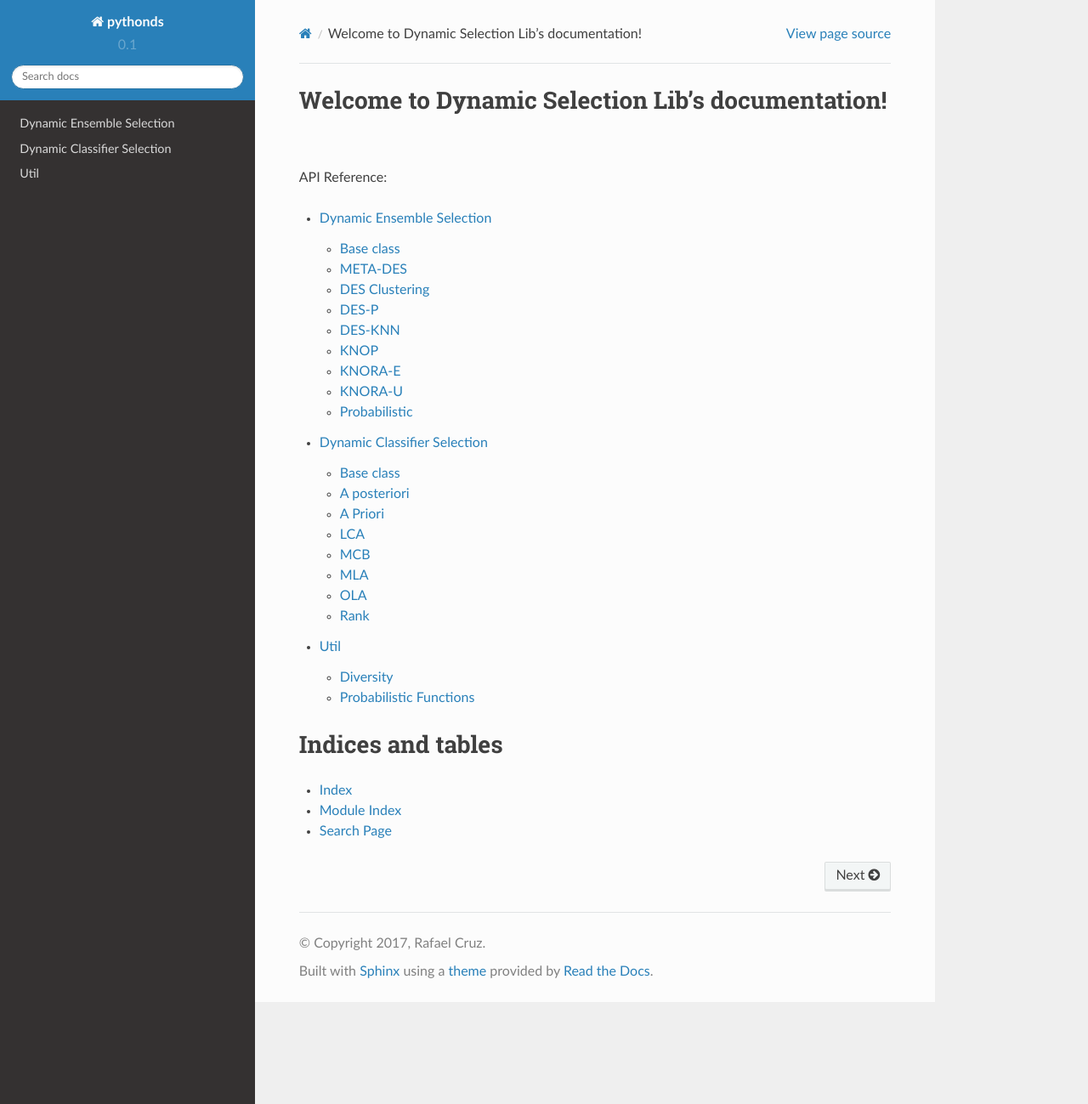
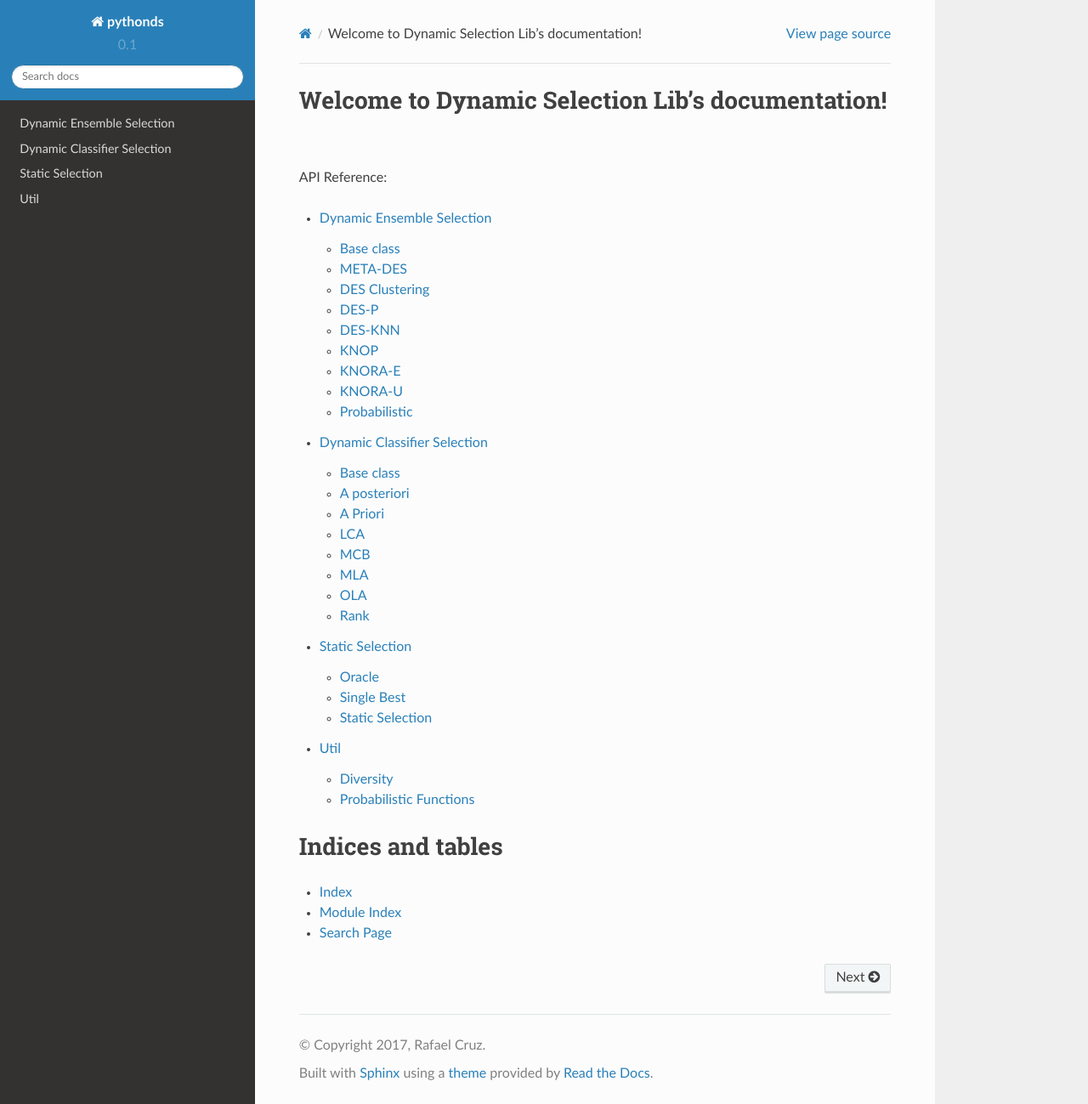
Before and after one commit to scikit-learn-contrib/DESlib, a Sphinx documentation site: the page built from docs/index.rst, in a window 1280 px wide and 1299 px high. Shown: the whole window at 85% size. Built offline with Sphinx 7.4.7 and the Read the Docs theme 2.0.0, drawn with Linux system fonts in a browser that asks for light colours; pages that are not in the unit, such as notebooks, are missing from menus.

Commit message:
Adding the documentation of the static module (issue #16)

```diff
--- a/docs/index.rst
+++ b/docs/index.rst
@@ -8,6 +8,7 @@ API Reference:
 
     modules/des
     modules/dcs
+    modules/static
     modules/util
 
 
--- /dev/null
+++ b/docs/modules/static.rst
@@ -0,0 +1,9 @@
+Static Selection
+====================================
+
+.. automodule:: pythonds.static
+
+.. toctree::
+    static/oracle
+    static/single_best
+    static/static_selection
--- /dev/null
+++ b/docs/modules/static/oracle.rst
@@ -0,0 +1,6 @@
+Oracle
+--------------
+
+.. automodule:: pythonds.static.oracle
+
+.. autoclass:: Oracle
--- /dev/null
+++ b/docs/modules/static/single_best.rst
@@ -0,0 +1,6 @@
+Single Best
+--------------
+
+.. automodule:: pythonds.static.single_best
+
+.. autoclass:: SingleBest
--- /dev/null
+++ b/docs/modules/static/static_selection.rst
@@ -0,0 +1,6 @@
+Static Selection
+----------------
+
+.. automodule:: pythonds.static.static_selection
+
+.. autoclass:: StaticSelection
```
